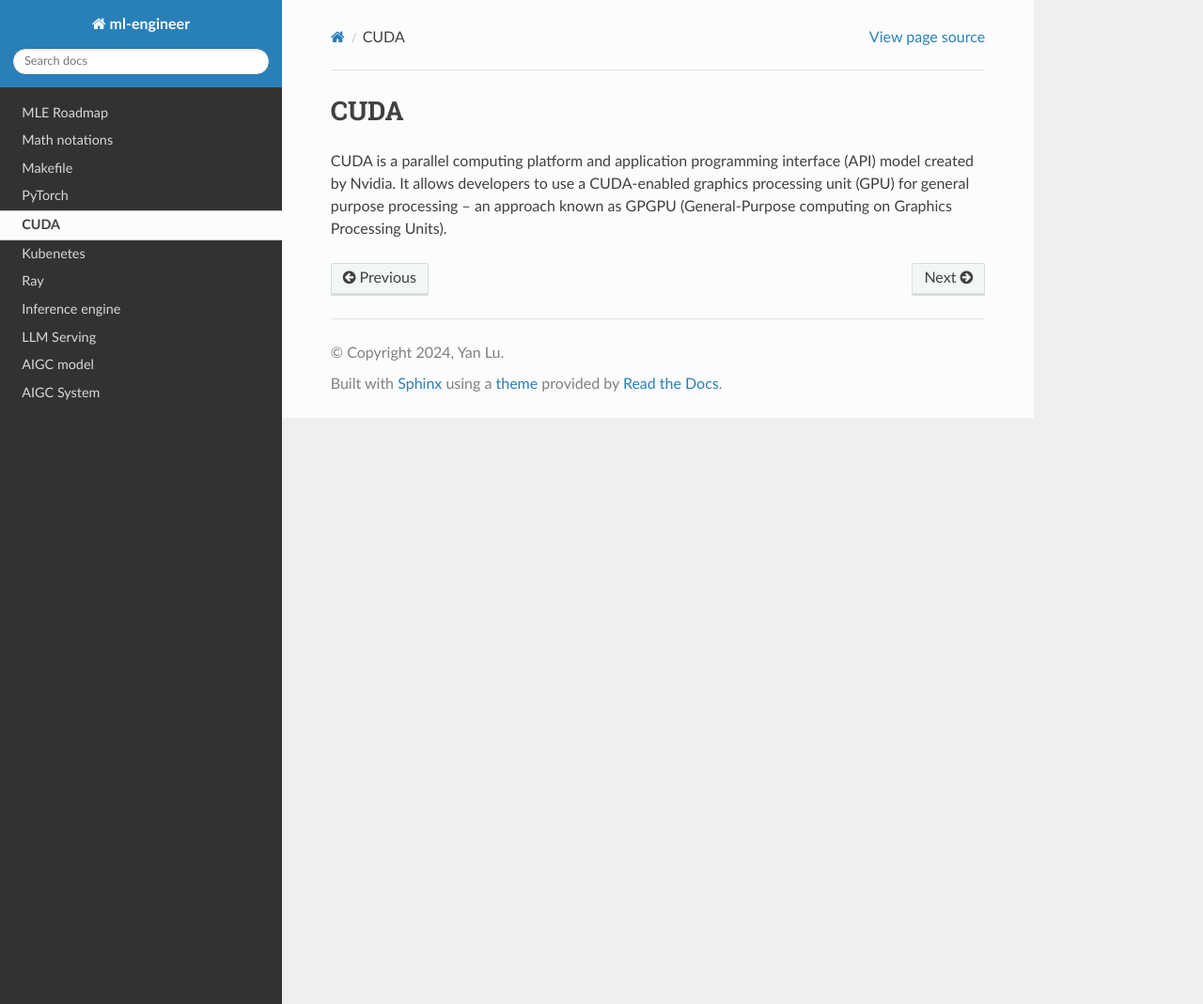
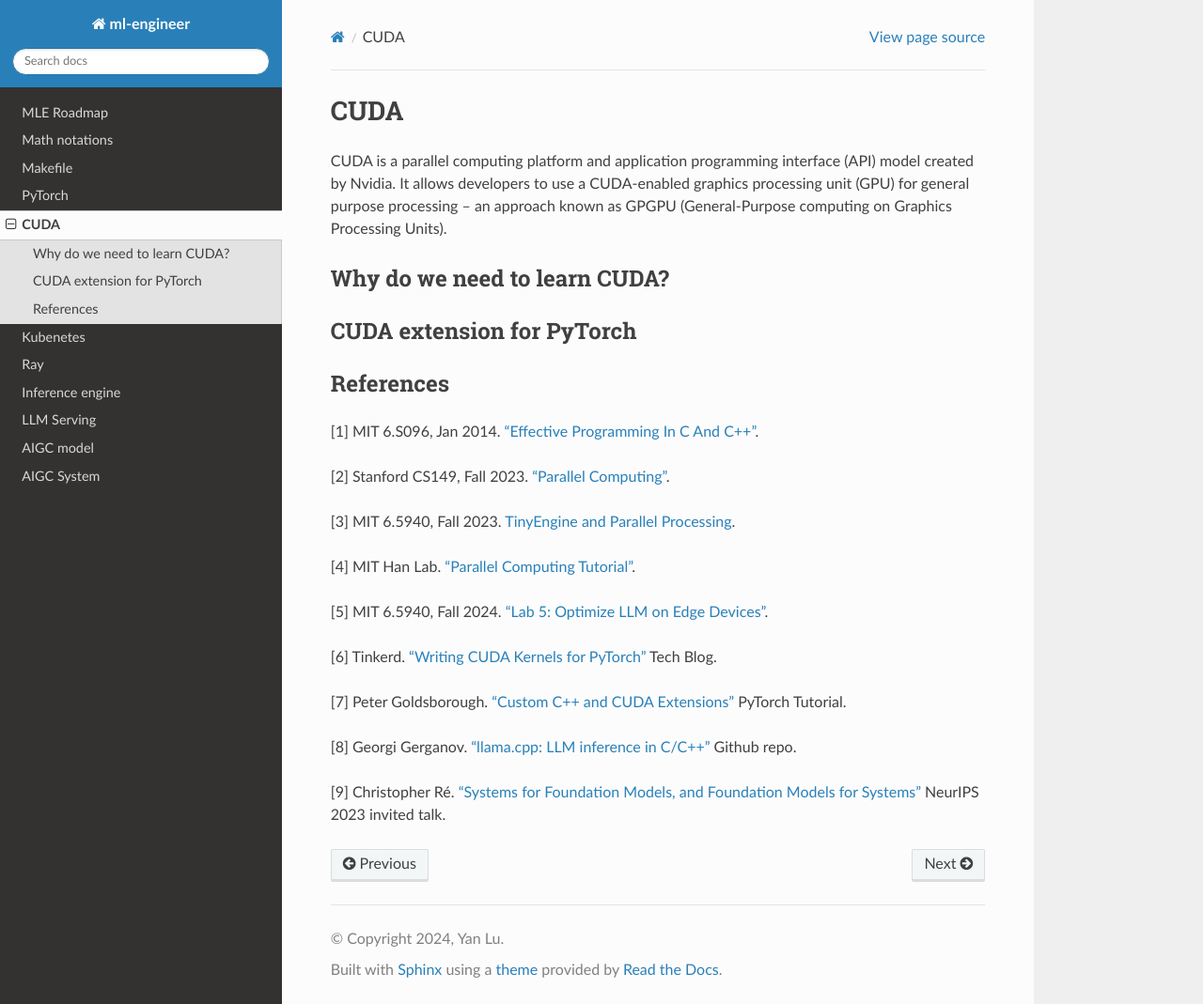
Before and after one commit to Jason-cs18/ml-engineer, a Sphinx documentation site: the page built from docs/source/cuda.rst, in a window 1280 px wide and 1069 px high. Shown: the whole window at 94% size. Built offline with Sphinx 7.4.7 and the Read the Docs theme 3.1.0, drawn with Linux system fonts in a browser that asks for light colours.

Commit message:
update cuda

```diff
--- a/docs/source/cuda.rst
+++ b/docs/source/cuda.rst
@@ -3,3 +3,29 @@ CUDA
 ==================
 
 CUDA is a parallel computing platform and application programming interface (API) model created by Nvidia. It allows developers to use a CUDA-enabled graphics processing unit (GPU) for general purpose processing – an approach known as GPGPU (General-Purpose computing on Graphics Processing Units).
+
+Why do we need to learn CUDA?
+------------------------------
+
+CUDA extension for PyTorch
+----------------------------
+
+References
+-----------
+[1] MIT 6.S096, Jan 2014. `"Effective Programming In C And C++" <https://ocw.mit.edu/courses/6-s096-effective-programming-in-c-and-c-january-iap-2014/pages/syllabus/>`_.
+
+[2] Stanford CS149, Fall 2023. `"Parallel Computing" <https://gfxcourses.stanford.edu/cs149/fall23/>`_.
+
+[3] MIT 6.5940, Fall 2023. `TinyEngine and Parallel Processing <https://www.youtube.com/watch?v=HGsvWHqU29Y>`_.
+
+[4] MIT Han Lab. `"Parallel Computing Tutorial" <https://github.com/mit-han-lab/parallel-computing-tutorial>`_.
+
+[5] MIT 6.5940, Fall 2024. `"Lab 5: Optimize LLM on Edge Devices" <https://drive.google.com/drive/folders/1MhMvxvLsyYrN-4C6eQG8Zj2JeSuyAOf0>`_.
+
+[6] Tinkerd. `"Writing CUDA Kernels for PyTorch" <https://tinkerd.net/blog/machine-learning/cuda-basics/#writing-custom-pytorch-kernels>`_ Tech Blog.
+
+[7] Peter Goldsborough. `"Custom C++ and CUDA Extensions" <https://pytorch.org/tutorials/advanced/cpp_extension.html>`_ PyTorch Tutorial.
+
+[8] Georgi Gerganov. `"llama.cpp: LLM inference in C/C++" <https://github.com/ggerganov/llama.cpp>`_ Github repo.
+
+[9] Christopher Ré. `"Systems for Foundation Models, and Foundation Models for Systems" <https://neurips.cc/virtual/2023/invited-talk/73990>`_ NeurIPS 2023 invited talk.
--- a/docs/source/pytorch.rst
+++ b/docs/source/pytorch.rst
@@ -23,7 +23,7 @@ Use ``torch.compile`` is simple. Just wrap your model with ``torch.compile`` and
     mod = MyModule()
     opt_mod = torch.compile(mod)
 
-Profiling
+PyTorch profiling
 ----------------------
 xxx
 
```
Also changed, not shown: other parts of docs/source/pytorch.rst (+2 -2 lines).
